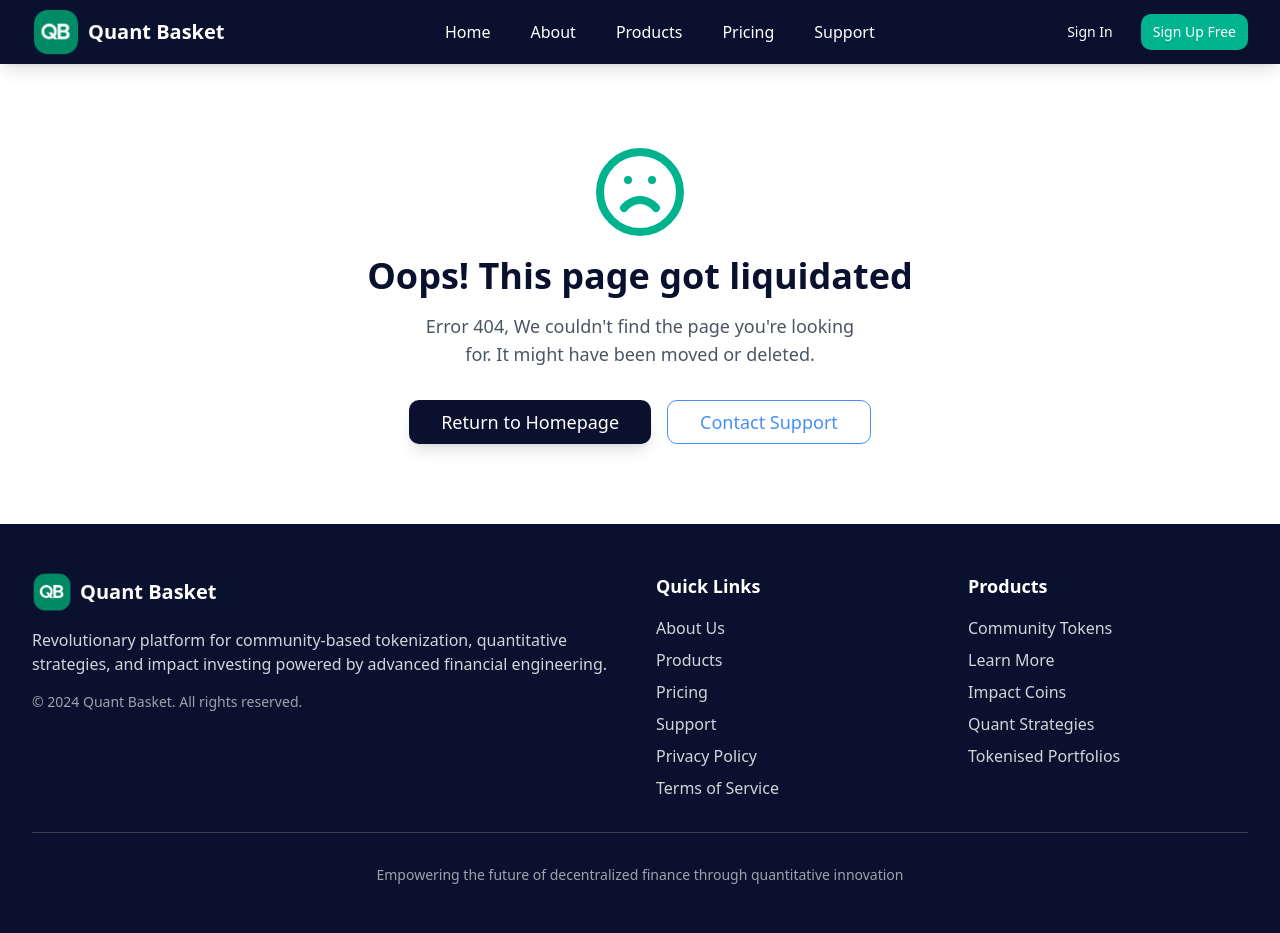
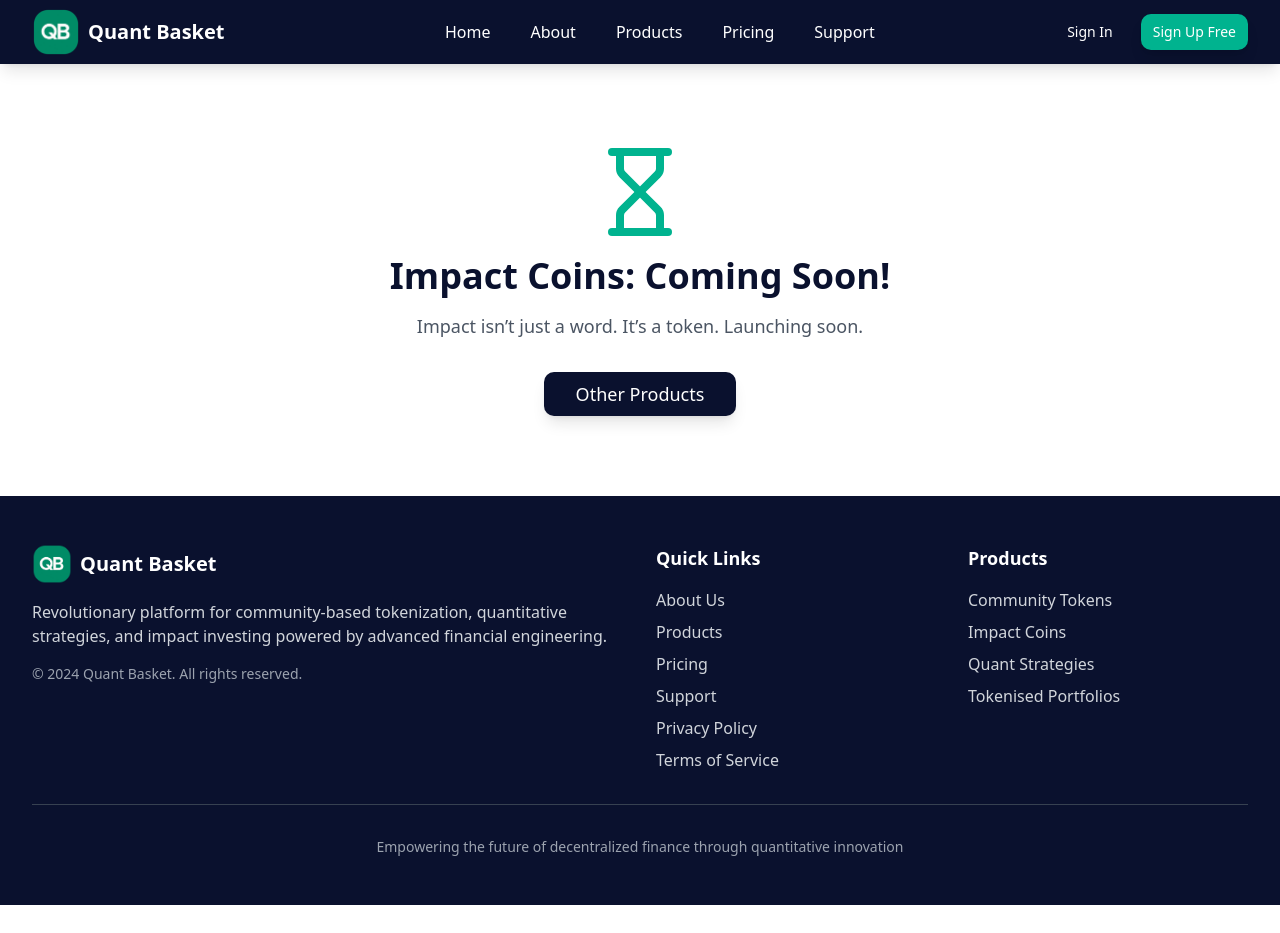
Before and after one commit to quantbasket/QB-monorepo, a React (Vite) app: page /impact-coins in a window 1280 px wide. After the commit the page ends 905 px from the top, so only its background shows below. Built offline with nearby package versions, Linux system fonts and the light colour scheme.

Commit message:
Add: comming soon page

```diff
--- a/src/App.tsx
+++ b/src/App.tsx
@@ -17,6 +17,7 @@ import Dashboard from "./pages/app/Dashboard";
 import NotFound from "./pages/NotFound";
 import PrivacyPolicy from "./pages/PrivacyPolicy";
 import TermsOfService from "./pages/TermsOfService";
+import ComingSoon from "./pages/ComingSoon";
 import { useEffect } from "react";
 
 const queryClient = new QueryClient();
@@ -46,7 +47,7 @@ const ProtectedRoute = ({ children }: { children: React.ReactNode }) => {
 };
 
 
-const AppContent = () => { // Renamed App to AppContent to wrap it in AuthProvider correctly
+const AppContent = () => {
   const { user, loading } = useAuth();
   const navigate = useNavigate();
   const location = useLocation();
@@ -64,8 +65,6 @@ const AppContent = () => { // Renamed App to AppContent to wrap it in AuthProvid
           navigate('/login', { replace: true });
         }
       }
-      // Note: Removed automatic redirect from "/" for authenticated users
-      // Let them stay on the homepage if they want to
     }
   }, [user, loading, navigate, location.pathname]);
 
@@ -77,14 +76,43 @@ const AppContent = () => { // Renamed App to AppContent to wrap it in AuthProvid
       <Routes>
         <Route path="/" element={<Index />} />
         <Route path="/about" element={<About />} />
-            <Route path="/products" element={<Products />} />
-            <Route path="/community-tokens" element={<CommunityTokens />} />
+        <Route path="/products" element={<Products />} />
+        <Route path="/community-tokens" element={<CommunityTokens />} />
         <Route path="/pricing" element={<Pricing />} />
         <Route path="/support" element={<Support />} />
         <Route path="/privacy-policy" element={<PrivacyPolicy />} />
         <Route path="/terms-of-service" element={<TermsOfService />} />
         <Route path="/signup" element={<Signup />} />
         <Route path="/login" element={<Login />} />
+
+        {/* Updated Routes for Coming Soon pages with new subtitles */}
+        <Route
+          path="/impact-coins"
+          element={
+            <ComingSoon
+              title="Impact Coins: Coming Soon!"
+              subtitle="Impact isn’t just a word. It’s a token. Launching soon." // Updated subtitle
+            />
+          }
+        />
+        <Route
+          path="/quant-strategies"
+          element={
+            <ComingSoon
+              title="Quant Strategies: Coming Soon!"
+              subtitle="Code. Data. Alpha. Quant tokens drop soon." // Updated subtitle
+            />
+          }
+        />
+        <Route
+          path="/tokenized-portfolios"
+          element={
+            <ComingSoon
+              title="Tokenized Portfolios: Coming Soon!"
+              subtitle="Coming soon: Diversified alpha, tokenized and tradable." // Updated subtitle
+            />
+          }
+        />
 
         {/* Protected Routes */}
         <Route path="/dashboard" element={
@@ -106,10 +134,10 @@ const AppContent = () => { // Renamed App to AppContent to wrap it in AuthProvid
 // The main App component structure, wrapping everything with necessary providers
 const App = () => (
   <QueryClientProvider client={queryClient}>
-    <AuthProvider> {/* AuthProvider wraps the content that needs auth context */}
+    <AuthProvider>
       <TooltipProvider>
-        <BrowserRouter> {/* BrowserRouter should wrap the routes */}
-          <AppContent /> {/* Render the AppContent with all the routes and logic */}
+        <BrowserRouter>
+          <AppContent />
         </BrowserRouter>
       </TooltipProvider>
     </AuthProvider>
--- a/src/components/Footer.tsx
+++ b/src/components/Footer.tsx
@@ -62,15 +62,27 @@ const Footer = () => {
           <div>
             <h3 className="text-lg font-semibold mb-4">Products</h3>
             <ul className="space-y-2">
-              <li className="text-gray-300">Community Tokens</li>
               <li>
                 <Link to="/community-tokens" className="text-gray-300 hover:text-qb-green transition-colors">
-                  Learn More
+                  Community Tokens
                 </Link>
               </li>
-              <li className="text-gray-300">Impact Coins</li>
-              <li className="text-gray-300">Quant Strategies</li>
-              <li className="text-gray-300">Tokenised Portfolios</li>
+              {/* Updated links for Coming Soon pages */}
+              <li>
+                <Link to="/impact-coins" className="text-gray-300 hover:text-qb-green transition-colors">
+                  Impact Coins
+                </Link>
+              </li>
+              <li>
+                <Link to="/quant-strategies" className="text-gray-300 hover:text-qb-green transition-colors">
+                  Quant Strategies
+                </Link>
+              </li>
+              <li>
+                <Link to="/tokenized-portfolios" className="text-gray-300 hover:text-qb-green transition-colors">
+                  Tokenised Portfolios
+                </Link>
+              </li>
             </ul>
           </div>
         </div>
--- /dev/null
+++ b/src/pages/ComingSoon.tsx
@@ -0,0 +1,45 @@
+// src/pages/ComingSoon.tsx
+import { Link } from "react-router-dom";
+import { Button } from "@/components/ui/button";
+import Navigation from "@/components/Navigation";
+import Footer from "@/components/Footer";
+import { Hourglass } from "lucide-react"; // Changed icon to Hourglass for "coming soon" feel
+
+interface ComingSoonProps {
+  title: string;
+  subtitle: string; // For the funny subtle statement
+}
+
+const ComingSoon = ({ title, subtitle }: ComingSoonProps) => {
+  return (
+    <div className="min-h-screen bg-white flex flex-col">
+      <Navigation />
+
+      <main className="flex-grow flex items-center justify-center py-20 px-4 sm:px-6 lg:px-8">
+        <div className="text-center">
+          <div className="mb-8">
+            {/* Changed icon to Hourglass */}
+            <Hourglass className="w-24 h-24 text-qb-green mx-auto mb-4" />
+            <h1 className="text-4xl font-extrabold text-qb-navy mb-4">{title}</h1>
+            <p className="text-lg text-gray-600 max-w-md mx-auto">
+              {subtitle}
+            </p>
+          </div>
+          <div className="flex flex-col sm:flex-row gap-4 justify-center">
+            {/* Changed "Return to Homepage" to "Other Products" and linked to /products */}
+            <Link to="/products">
+              <Button variant="qbSecondary" size="lg" className="text-lg px-8">
+                Other Products
+              </Button>
+            </Link>
+            {/* Removed the Contact Support Button */}
+          </div>
+        </div>
+      </main>
+
+      <Footer />
+    </div>
+  );
+};
+
+export default ComingSoon;
```
